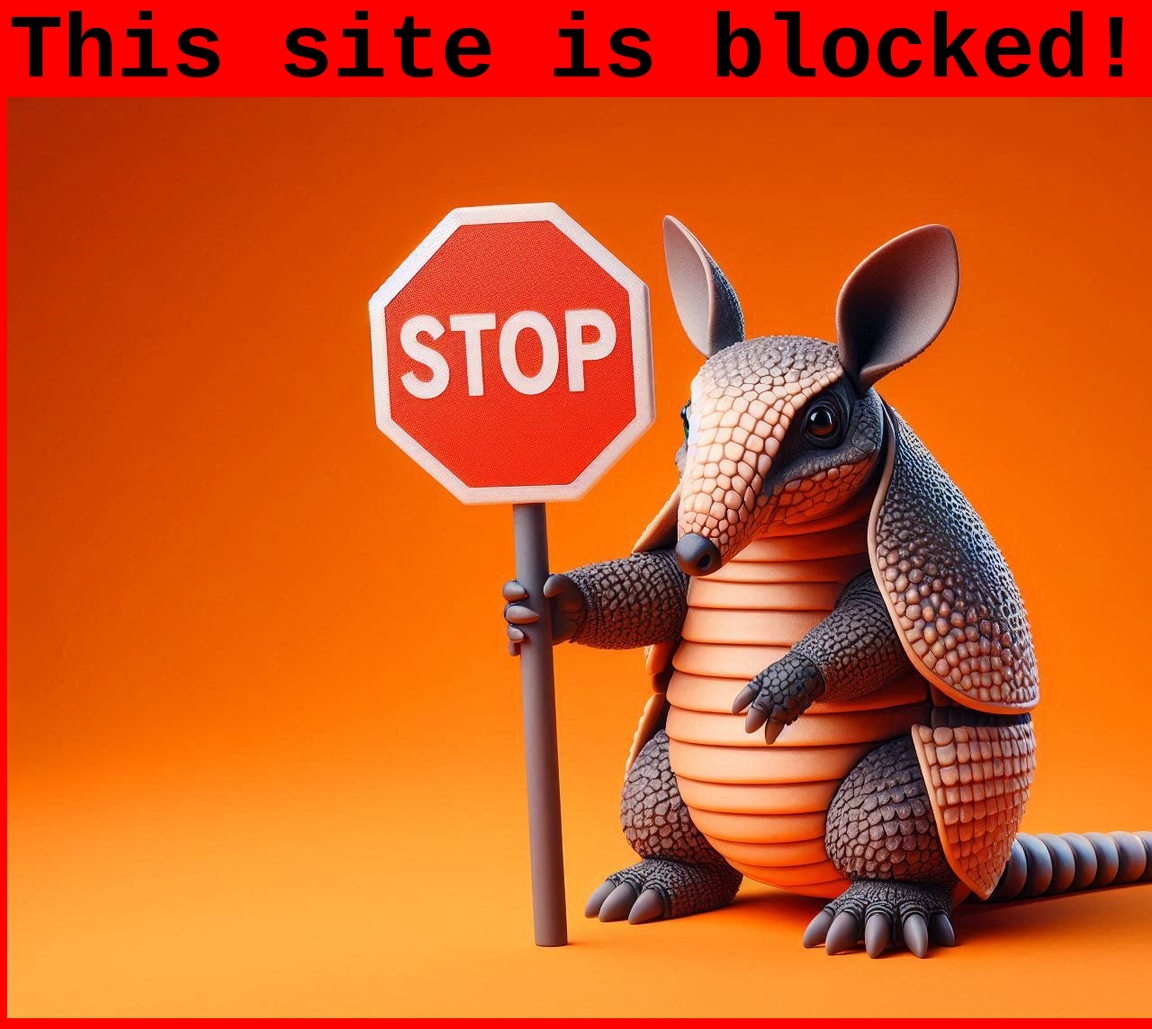
After one commit to AlphaReuel/CPSWebsite, a PHP site: page /blockedPage.html in a window 1280 px wide; the page is wider, and only the part inside the window is pictured. The commit adds this page. Shown: that part at 90% size. Run offline with PHP 8.4, Linux system fonts and the light colour scheme.

Commit message:
Added blocked page

```diff
--- /dev/null
+++ b/blockedPage.html
@@ -0,0 +1,18 @@
+<!DOCTYPE html>
+    <html lang="english">
+        <head>
+            <meta charset="UTF-8">
+            <meta name="viewport" content="width=device-width, initial-scale=1.0">
+            <title>NxtG3n Software - Home</title>
+            <link rel="stylesheet" href="styleBlocked.css">
+        </head>
+        <body>
+            <header>
+                <h1 class="BlockedHeader">This site is blocked!</h1>
+            </header>
+            <main>
+                <img src="images/Halt1.jpeg">
+            </main>
+        </body>
+    </html>
+<!DOCTYPE html>
--- a/index.html
+++ b/index.html
@@ -21,7 +21,7 @@
     <!--End of Tawk.to Script-->
 <body>
     <header>
-        <a href="index.html" class="BarIconGroup">
+        <a href="blockedPage.html" class="BarIconGroup">
             <img src="images/3barIcon.png" alt="3 Bar Icon">
         </a>
         <img src="images/Logo 1.png" alt="NxtG3n Softare Logo" class="Comp-Logo">
--- /dev/null
+++ b/styleBlocked.css
@@ -0,0 +1,20 @@
+/*-------------------Styles for blockedPage--------------------*/
+
+body {
+    background-color: red;
+}
+
+.BlockedHeader {
+    font-size: 100px;
+    font-family: 'Courier New', Courier, monospace;
+    white-space: nowrap;
+    text-align: center;
+}
+
+header {
+    display: flex;
+    align-items: center;
+    justify-content: center;
+    height: 100px;
+    text-align: center; /* Add this line to center align the h1 */
+}
--- a/styleRegister.css
+++ b/styleRegister.css
@@ -15,8 +15,6 @@
     width: 500px;
 }
 
-
-
 .form-container form .box{
     width: 100%;
     border-radius: 5px;
```
Also changed, not shown: images/Halt1.jpeg (added), styleIndex.css (line endings or trailing spaces).
